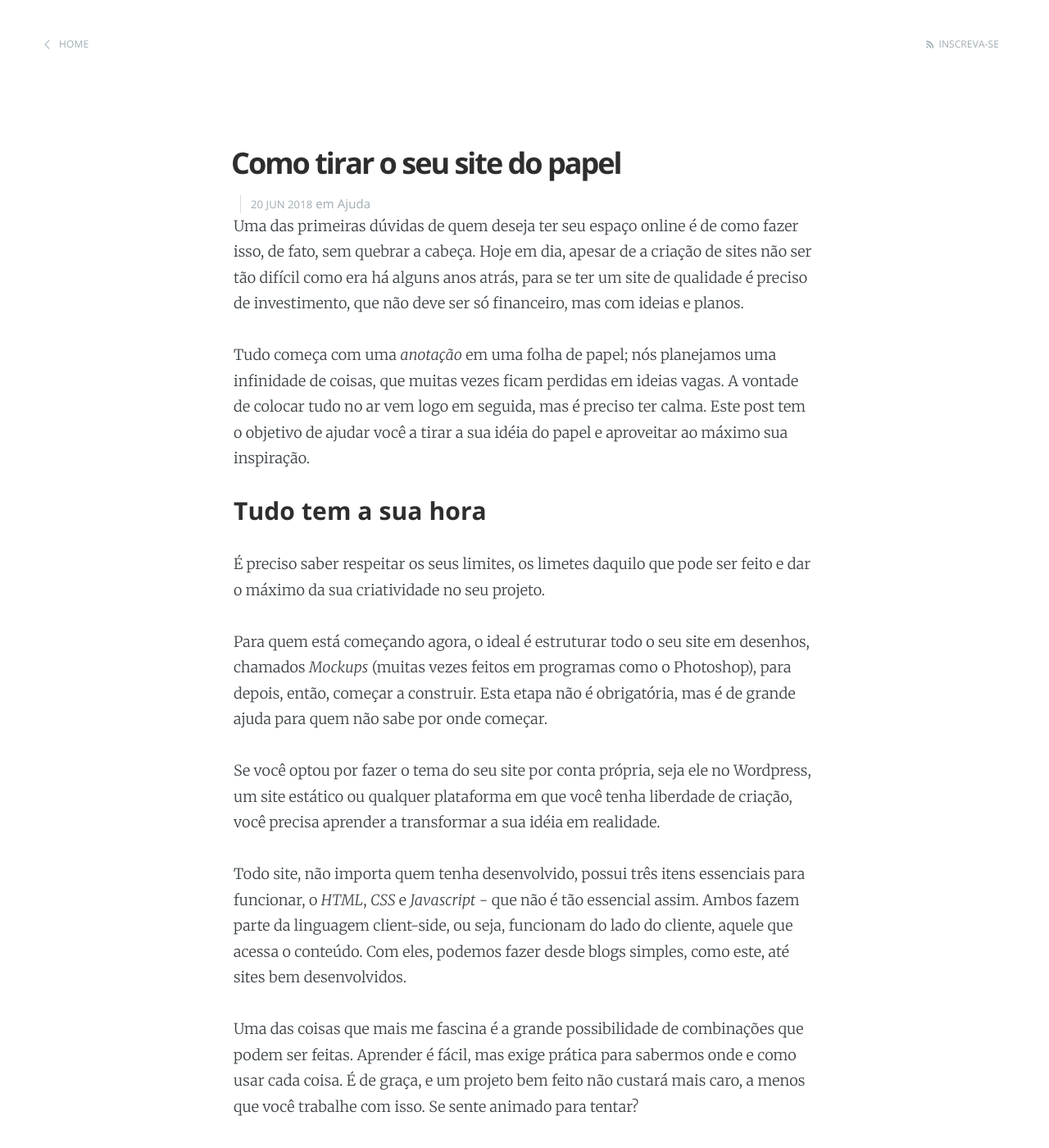
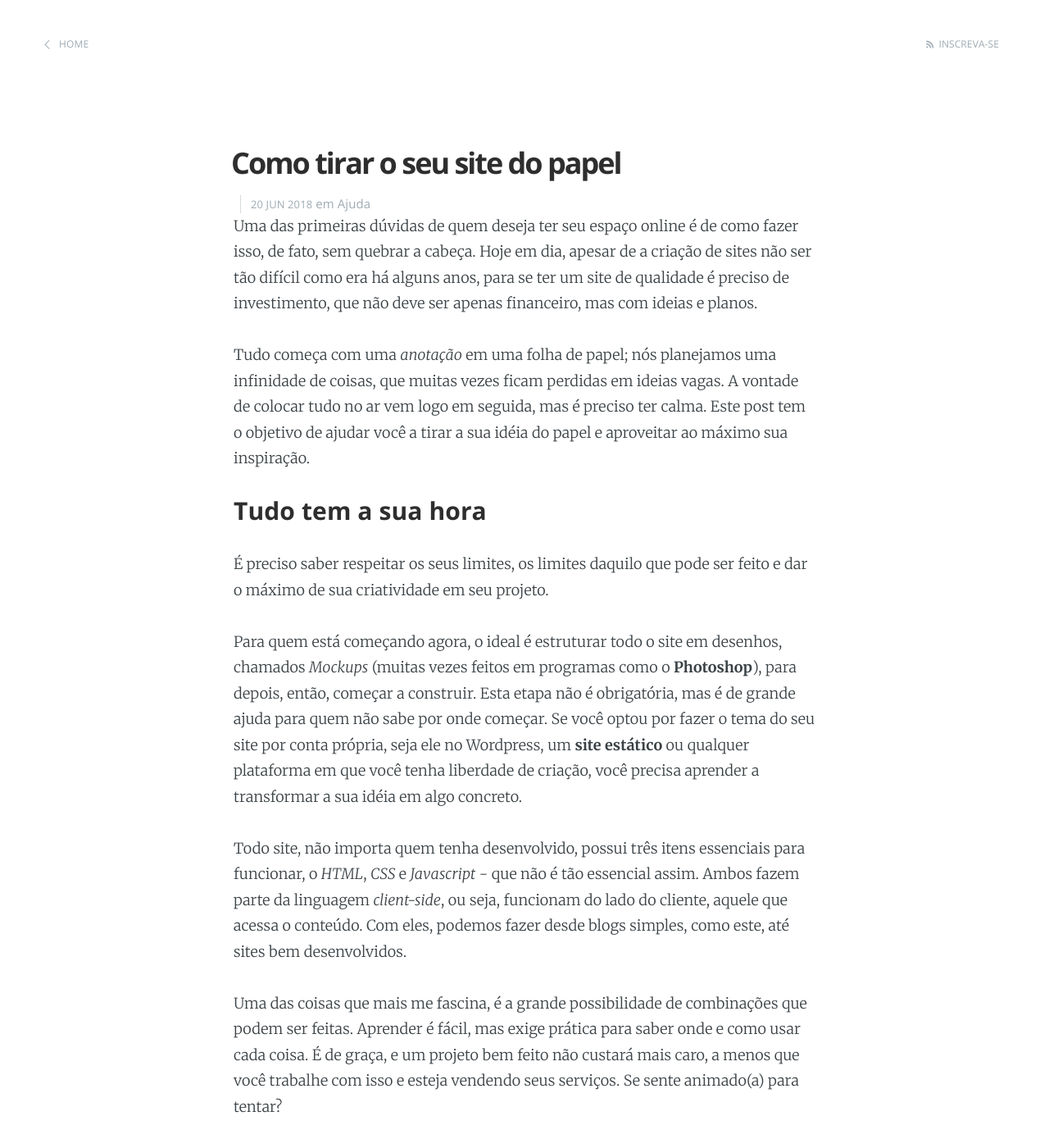
Before and after one commit to EnVolte/envolte.github.io, a Jekyll site: the page built from _posts/2018-06-20-como-tirar-seu-site-do-papel.html, in a window 1280 px wide and 1400 px high. Shown: the whole window at 82% size. Built offline with Jekyll 4.4.1, drawn with Linux system fonts in a browser that asks for light colours; some of the changed text lies outside the part shown.

Commit message:
Update 2018-06-20-como-tirar-seu-site-do-papel.html

```diff
--- a/_posts/2018-06-20-como-tirar-seu-site-do-papel.html
+++ b/_posts/2018-06-20-como-tirar-seu-site-do-papel.html
@@ -5,28 +5,27 @@
 categories: Ajuda
 ---
 
-<p>Uma das primeiras dúvidas de quem deseja ter seu espaço online é de como fazer isso, de fato, sem quebrar a cabeça. Hoje em dia, apesar de a criação de sites não ser tão difícil como era há alguns anos atrás, para se ter um site de qualidade é preciso de investimento, que não deve ser só financeiro, mas com ideias e planos.</p>
+<p>Uma das primeiras dúvidas de quem deseja ter seu espaço online é de como fazer isso, de fato, sem quebrar a cabeça. Hoje em dia, apesar de a criação de sites não ser tão difícil como era há alguns anos, para se ter um site de qualidade é preciso de investimento, que não deve ser apenas financeiro, mas com ideias e planos.</p>
 <p>Tudo começa com uma <i>anotação</i> em uma folha de papel; nós planejamos uma infinidade de coisas, que muitas vezes ficam perdidas em ideias vagas. A vontade de colocar tudo no ar vem logo em seguida, mas é preciso ter calma. Este post tem o objetivo de ajudar você a tirar a sua idéia do papel e aproveitar ao máximo sua inspiração.</p>
 
 <p><h3>Tudo tem a sua hora</h3></p>
-<p>É preciso saber respeitar os seus limites, os limetes daquilo que pode ser feito e dar o máximo da sua criatividade no seu projeto.</p>
-<p>Para quem está começando agora, o ideal é estruturar todo o seu site em desenhos, chamados <i>Mockups</i> (muitas vezes feitos em programas como o Photoshop), para depois, então, começar a construir. Esta etapa não é obrigatória, mas é de grande ajuda para quem não sabe por onde começar.</p>
-<p>Se você optou por fazer o tema do seu site por conta própria, seja ele no Wordpress, um site estático ou qualquer plataforma em que você tenha liberdade de criação, você precisa aprender a transformar a sua idéia em realidade.</p>
-<p>Todo site, não importa quem tenha desenvolvido, possui três itens essenciais para funcionar, o <i>HTML</i>, <i>CSS</i> e <i>Javascript</i> - que não é tão essencial assim. Ambos fazem parte da linguagem client-side, ou seja, funcionam do lado do cliente, aquele que acessa o conteúdo. Com eles, podemos fazer desde blogs simples, como este, até sites bem desenvolvidos.</p>
-<p>Uma das coisas que mais me fascina é a grande possibilidade de combinações que podem ser feitas. Aprender é fácil, mas exige prática para sabermos onde e como usar cada coisa. É de graça, e um projeto bem feito não custará mais caro, a menos que você trabalhe com isso. Se sente animado para tentar?</p>
+<p>É preciso saber respeitar os seus limites, os limites daquilo que pode ser feito e dar o máximo de sua criatividade em seu projeto.</p>
+<p>Para quem está começando agora, o ideal é estruturar todo o site em desenhos, chamados <i>Mockups</i> (muitas vezes feitos em programas como o <b>Photoshop</b>), para depois, então, começar a construir. Esta etapa não é obrigatória, mas é de grande ajuda para quem não sabe por onde começar. Se você optou por fazer o tema do seu site por conta própria, seja ele no Wordpress, um <b>site estático</b> ou qualquer plataforma em que você tenha liberdade de criação, você precisa aprender a transformar a sua idéia em algo concreto.</p>
+<p>Todo site, não importa quem tenha desenvolvido, possui três itens essenciais para funcionar, o <i>HTML</i>, <i>CSS</i> e <i>Javascript</i> - que não é tão essencial assim. Ambos fazem parte da linguagem <i>client-side</i>, ou seja, funcionam do lado do cliente, aquele que acessa o conteúdo. Com eles, podemos fazer desde blogs simples, como este, até sites bem desenvolvidos.</p>
+<p>Uma das coisas que mais me fascina, é a grande possibilidade de combinações que podem ser feitas. Aprender é fácil, mas exige prática para saber onde e como usar cada coisa. É de graça, e um projeto bem feito não custará mais caro, a menos que você trabalhe com isso e esteja vendendo seus serviços. Se sente animado(a) para tentar?</p>
 <p>Há diversas apostilas na web que podem te ajudar com este aprendizado, que pode ir desde um hobby, até uma profissão, quem sabe.</p>
 
 <p><h3>Como eu faço?</h3></p>
-<p>Não quero me estender no tamanho do post, porque esse não é o objetivo do blog. Eu quero te ajudar a entender que você pode, e te mostrar como. Há diversos tutoriais na internet que você pode usar como base, mas nenhum deles dirá que você vai conseguir fazer algo bom.</p>
-<p>Se você já tem uma boa base do que é uma linguagem client-side, então podemos prosseguir.</p>
-<p><b>Baixe um bom editor de códigos.</b> Existem vários por aí, e encontrar um será sua primeira tarefa. Os editores te ajudam a escrever códigos, indicam se a classe escrita existe,e isso é uma <i>mão na roda</i> para quem está começando.</p>
-<p>Uma página básica é dividade em <b>header</b> (cabeçalho), <b>conteúdo</b> e <b>footer</b> (rodapé). Alguns site possuem <b>barra lateral</b> (sidebar), outros não. Coloque todas essas partes dentro do seu código antes de prosseguirmos.</p>
-<p>Crie um aquivo chamado <i>index.html</i> e salve em uma pasta de sua preferência. Ao ver o arquivo salvo, você perceberá o ícone do navegador, e sim, você poderá abri-lo para ver seu código. Mas calma, seu site ainda não está online.</p>
-<p><b>Deixe sua inspiração te guiar</b>, mesmo que você não faça um bom trabalho de primeira. Adicione um menu, faça uma postagem de exemplo e conheça todas as tags que você usará pra criar o site. Estilize como quiser usando o CSS. Como o Javascript é mais complicado, o deixaremos para depois.</p>
-<p>Se você conseguir montar uma página inteira, mesmo que não fique muito boa, parabéns! Estou orgulhoso de você.</p>
+<p>Não quero me estender no tamanho do post, porque esse não é o objetivo do blog. Eu quero te ajudar a entender que você pode, e te mostrar como. Há diversos tutoriais na internet que podem servir como base, mas nenhum deles dirá que você vai conseguir fazer algo bom e alcançar suas expectativas.</p>
+<p>Se você já tem uma boa base do que é a linguagem <i>client-side</i>, então podemos prosseguir.</p>
+<p><b>Baixe um bom editor de códigos.</b> Existem vários por aí, e encontrar um será sua primeira tarefa. Os editores te ajudam a escrever os códigos, indicam se a classe escrita existe, e isso é uma <i>mão na roda</i> para quem está começando.</p>
+<p>Uma página básica é dividida em <b>header</b> (cabeçalho), <b>conteúdo</b> e <b>footer</b> (rodapé). Alguns site possuem <b>barra lateral</b> (sidebar) também. Coloque todas essas partes dentro do seu código antes de prosseguir. Não posso deixar de mencionar que tamanhos, cores e formas são escolhidas por você.</p>
+<p>Crie um aquivo chamado <i>index.html</i> e salve-o em uma pasta chamada site, exemplo, ou com o nome que preferir. Ao ver o arquivo salvo, você perceberá o ícone do navegador, e sim, você poderá abrí-lo para ver o resultado. Mas calma, seu site ainda não está online.</p>
+<p><b>Deixe sua inspiração te guiar</b>, mesmo que você não faça um bom trabalho de primeira. Adicione um menu, faça uma postagem de exemplo e conheça todas as tags que você usará na criação do site. Estilize como quiser usando o CSS. Como o Javascript é mais complicado, deixaremos para depois.</p>
+<p>Se você conseguiu montar uma página inteira sozinho(a), mesmo que não fique muito boa, <i>parabéns</i>! Estou orgulhoso de você.</p>
 
 <p><h3>E agora?</h3></p>
 <p>Como eu disse acima, existe hora para tudo. Pratique. Veja tutoriais. Procure saber como fazer aquilo que você quer inserir na página e sempre preste muita atenção nos códigos.</p>
 <p>Um bom investimento, agora que você já sabe um pouco sobre como isso funciona, é comprar livros sobre o programação, em especial sobre <b>HTML</b> e <b>CSS</b>. Acredite, ajuda muito. Mesmo que tenha uma infinidade de apostilas pela internet, nada substituirá o bom e velho livro.</p>
 <p>Se você quiser ir além, construa páginas inteiras para os itens do seu menu - como <i>sobre</i>, <i>contato</i> etc. Crie links para cada uma delas, e não se esqueça de visualizá-las em conjunto. Pronto, você fez um <b>site estático</b>.</p>
-<p>Nos próximos posts explicarei mais sobre a diferença entre cada um deles (sites <b>estáticos</b> e <b>dinâmicos</b>). Por enquanto é só, e espero que minhas palavras tenham sido de grande proveito para você que está lendo isso.</p>
+<p>Nos próximos posts explicarei sobre a diferença entre cada um deles, sites <b>estáticos</b> e <b>dinâmicos</b>. Por enquanto é só, e espero que minhas palavras tenham sido de grande proveito para você. ;)</p>
```
